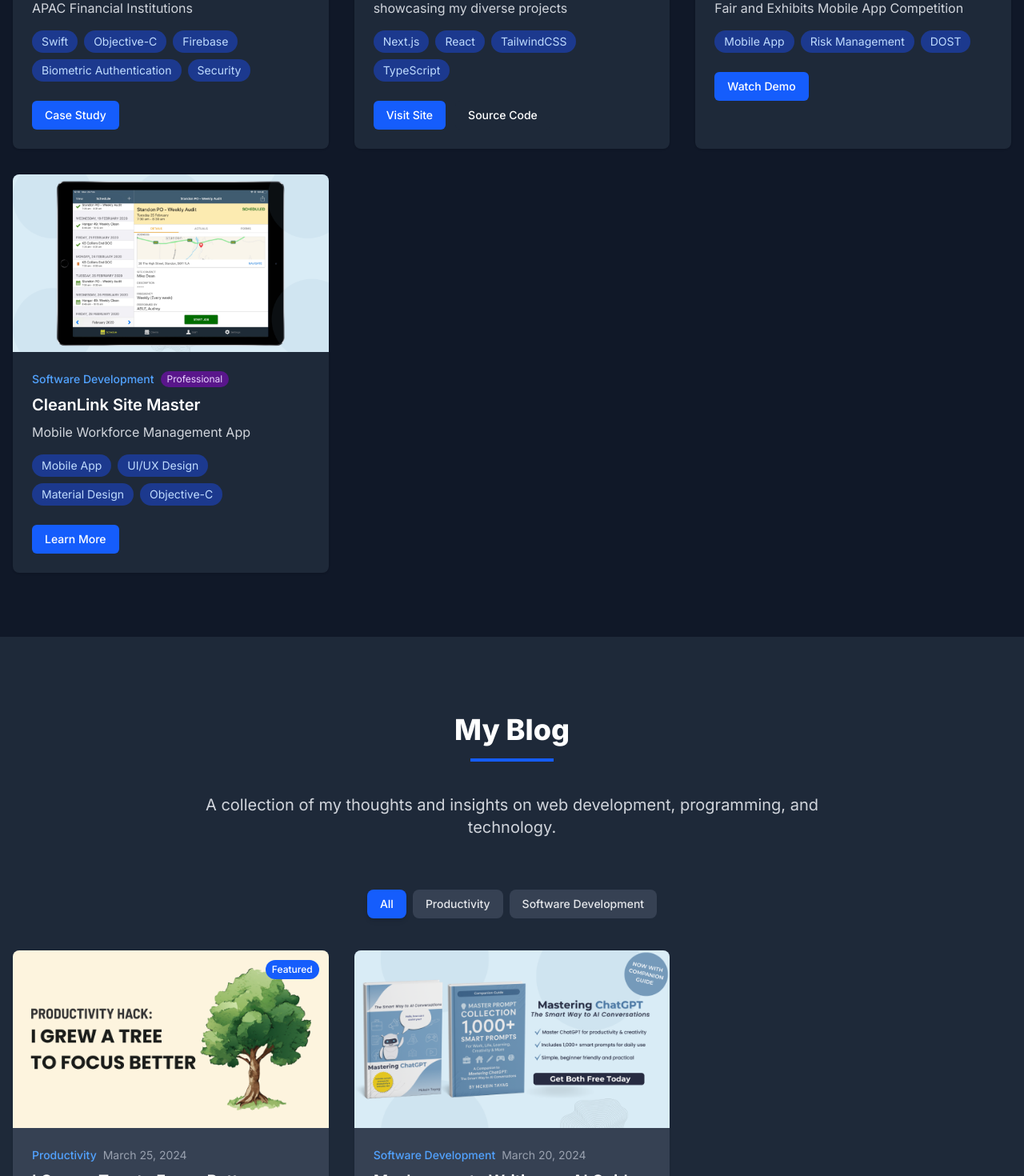
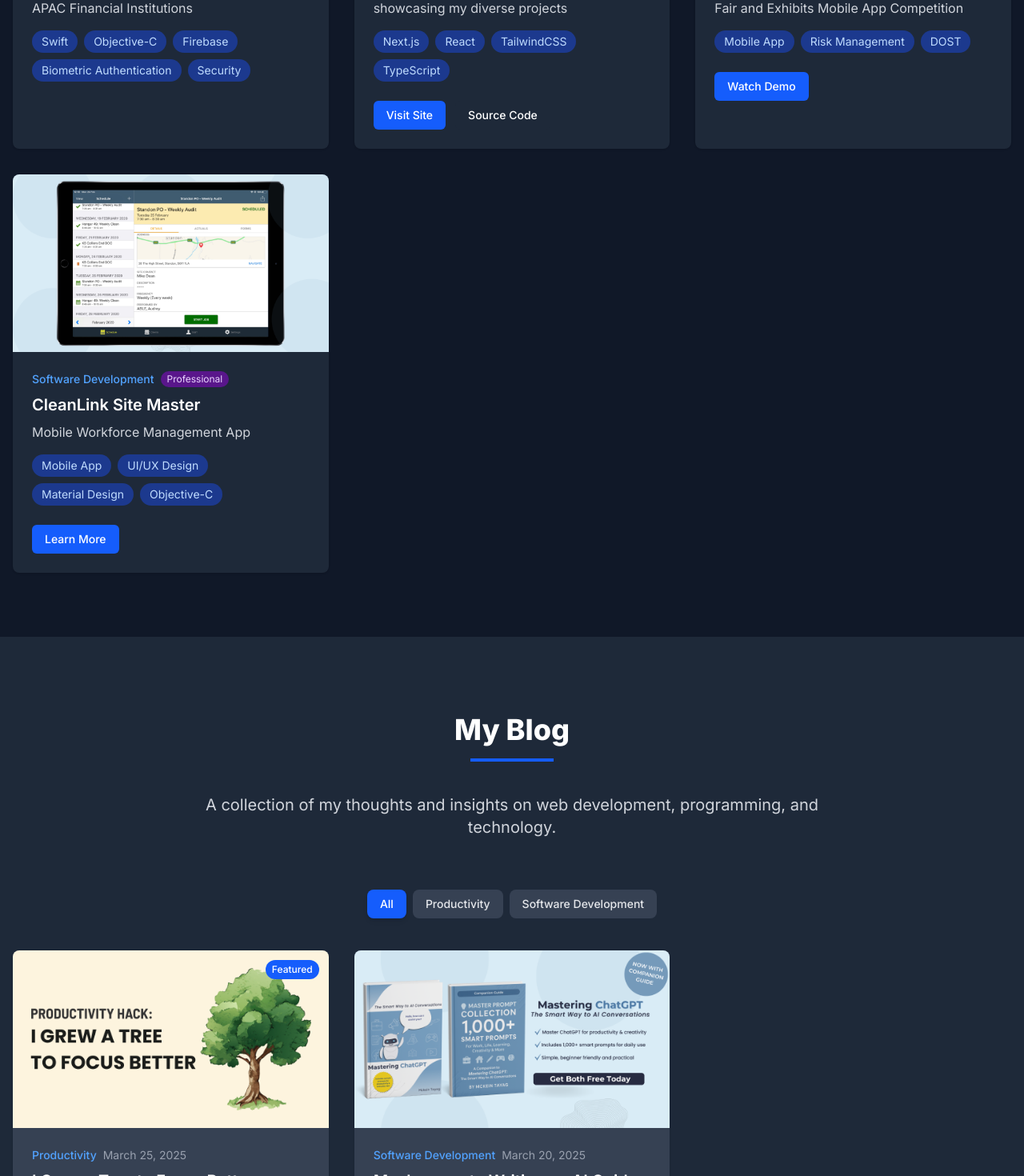
Before and after one commit to jmktayag/projectme, a Next.js app: page / in a window 1280 px wide. Shown: the part 3360-4830 px from the top of the page at 80% size. Built offline with nearby package versions, Linux system fonts and the light colour scheme.

Commit message:
Fix blog and software entries.

```diff
--- a/src/data/blog-posts.ts
+++ b/src/data/blog-posts.ts
@@ -44,7 +44,7 @@ export const blogPosts: BlogPost[] = [
       }
     ],
     coverImage: '/images/blog/tree.png',
-    publishedAt: '2024-03-25T00:00:00.000Z',
+    publishedAt: '2025-03-25T00:00:00.000Z',
     readingTime: '6 min read',
     tags: ['Productivity', 'Focus', 'Apps', 'Wellness', 'Work-Life Balance'],
     category: 'Productivity',
@@ -89,7 +89,7 @@ export const blogPosts: BlogPost[] = [
       }
     ],
     coverImage: '/images/blog/mastering.png',
-    publishedAt: '2024-03-20T09:00:00Z',
+    publishedAt: '2025-03-20T09:00:00Z',
     readingTime: '6 min read',
     tags: ['AI', 'ChatGPT', 'Productivity', 'Technology', 'Writing'],
     category: 'Software Development'
--- a/src/data/projects/software.ts
+++ b/src/data/projects/software.ts
@@ -40,13 +40,7 @@ export const softwareProjects: Project[] = [
       "Security"
     ],
     image: "/images/projects/banking-app.png",
-    actions: [
-      {
-        label: "Case Study",
-        url: "#",
-        type: "primary"
-      }
-    ],
+    actions: [],
     category: "Software Development",
     projectType: "professional"
   },
@@ -102,7 +96,7 @@ export const softwareProjects: Project[] = [
     actions: [
       {
         label: "Learn More",
-        url: "#",
+        url: "https://apps.apple.com/us/app/cl-site-master/id1367180561",
         type: "primary"
       }
     ],
```
